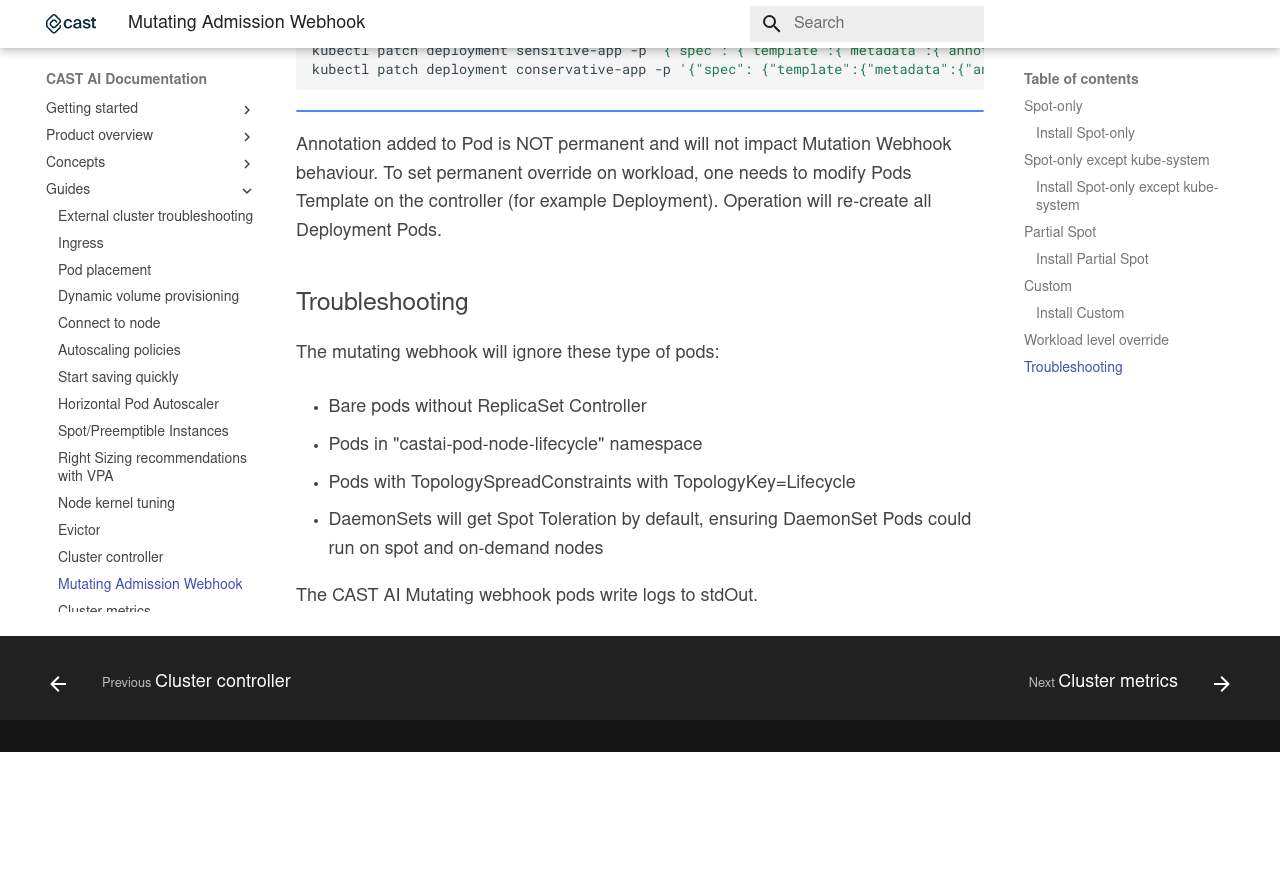
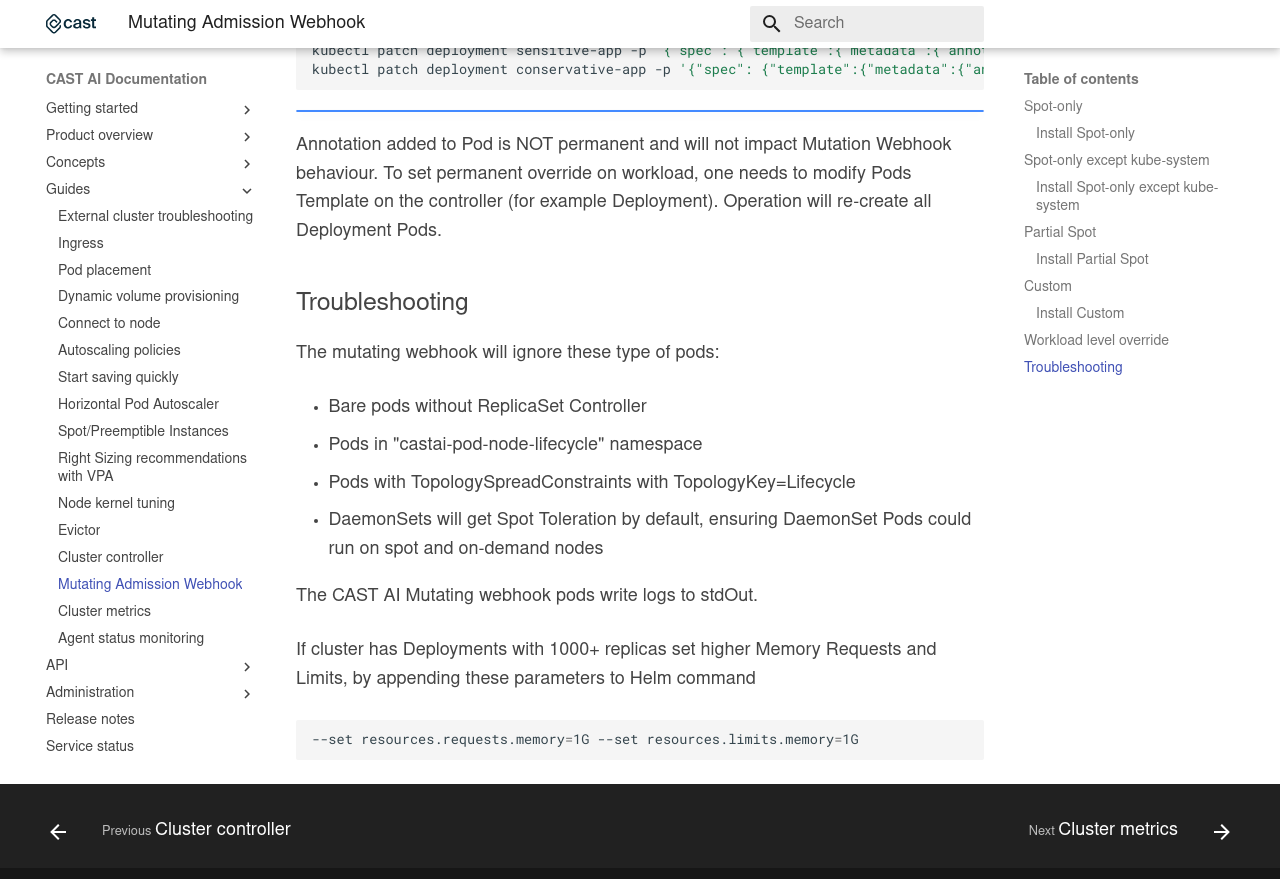
Before and after one commit to castai/docs, an MkDocs documentation site: the page built from docs/guides/mutating-admision-webhook.md, in a window 1280 px wide and 900 px high, scrolled down 4835 px. Shown: the top 879 px of the window. Built offline with MkDocs 1.6.1 and Material for MkDocs 9.7.7, drawn with Linux system fonts in a browser that asks for light colours; some web fonts are replaced; before the commit the page ends 5587 px from its top, so only the background shows below that.

Commit message:
Update mutating-admision-webhook.md (#205)

````diff
--- a/docs/guides/mutating-admision-webhook.md
+++ b/docs/guides/mutating-admision-webhook.md
@@ -162,3 +162,9 @@
 - DaemonSets will get Spot Toleration by default, ensuring DaemonSet Pods could run on spot and on-demand nodes
 
 The CAST AI Mutating webhook pods write logs to stdOut.
+
+If cluster has Deployments with 1000+ replicas set higher Memory Requests and Limits, by appending these parameters to Helm command
+
+```shell
+--set resources.requests.memory=1G --set resources.limits.memory=1G
+```
````
